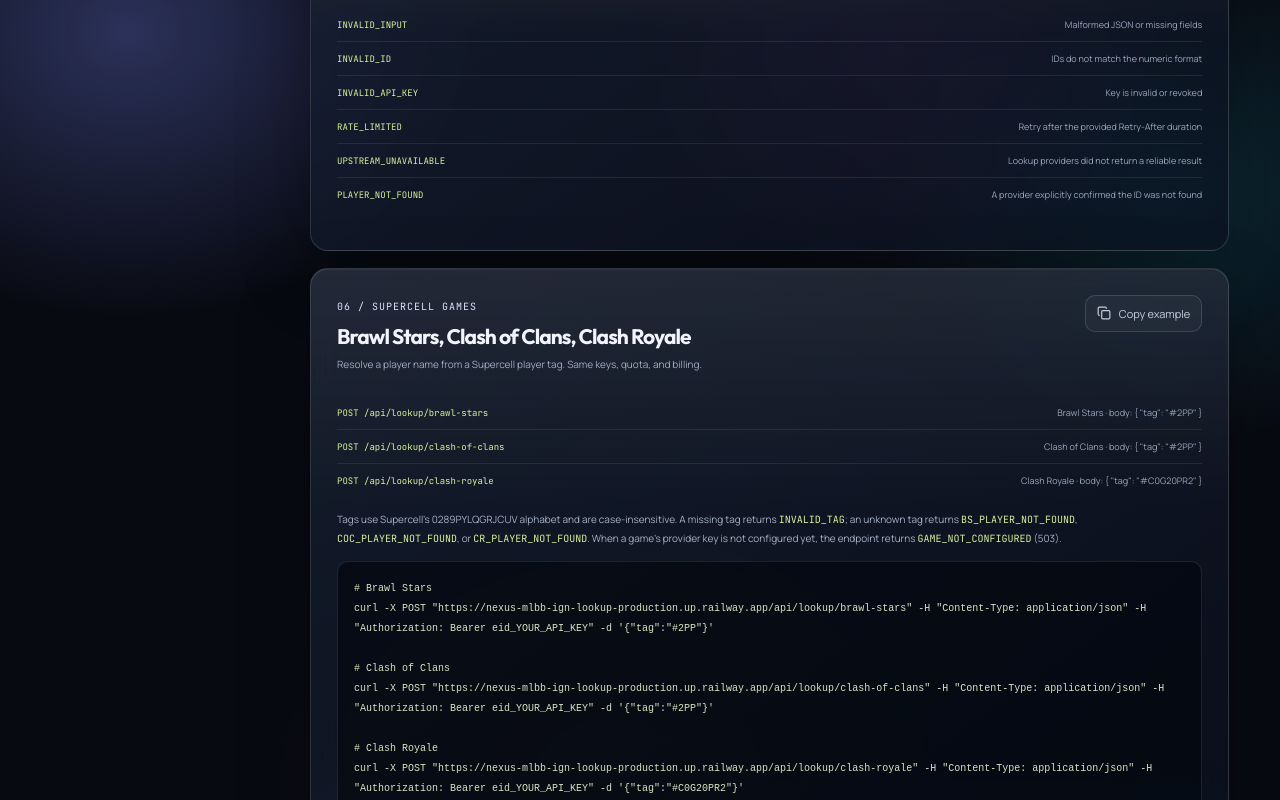
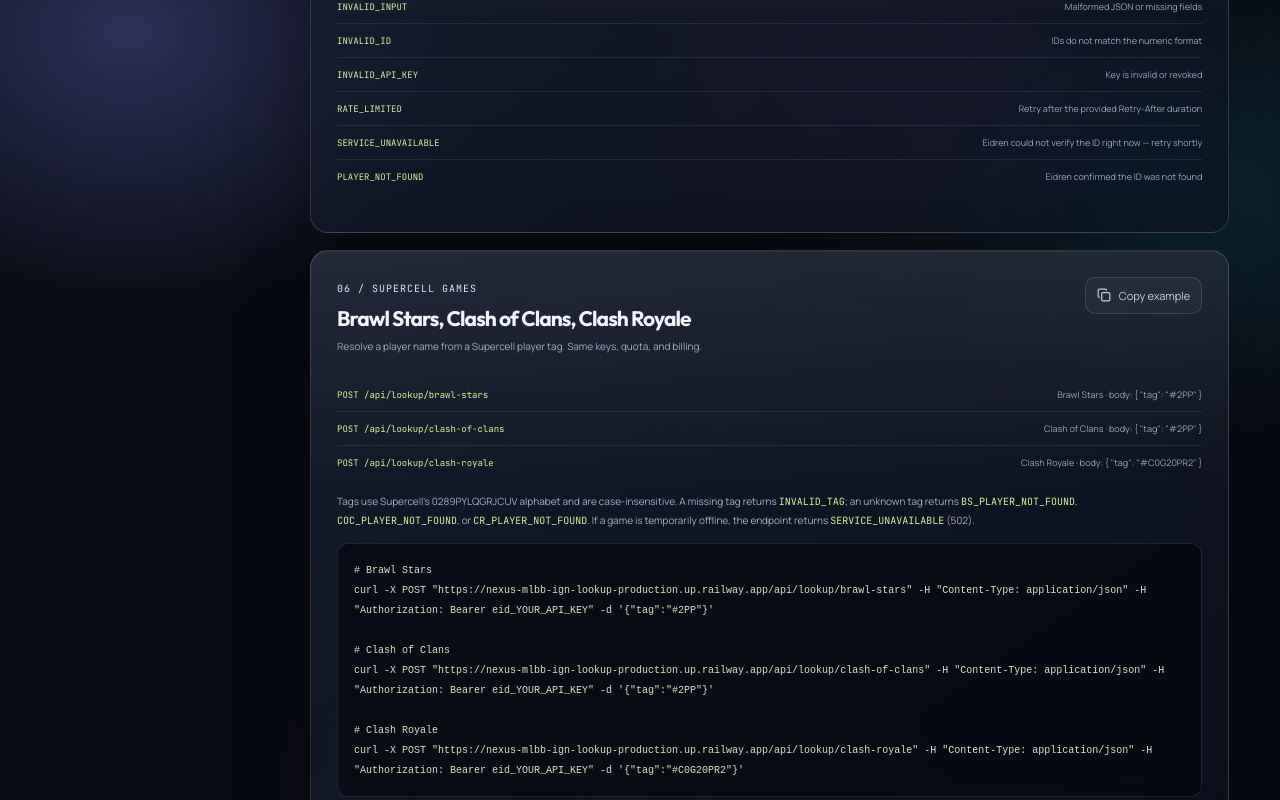
Before and after one commit to Vaelrixx/eidrencore-svg-mlbb-ign-lookup, a Next.js app: page /dashboard/docs in a window 1280 px wide. Shown: the part 1600-2400 px from the top of the page. Built offline with nearby package versions, Linux system fonts and the light colour scheme.

Commit message:
White-label all customer surfaces as the Eidren identity network

```diff
--- a/examples/typescript/supercell-lookups.ts
+++ b/examples/typescript/supercell-lookups.ts
@@ -69,7 +69,7 @@
   }
 }
 
-// 4. Bounded retry for transient failures (rate limits / upstream outages).
+// 4. Bounded retry for transient failures (rate limits / temporary outages).
 async function withRetry(
   game: SupercellGame,
   tag: string,
--- a/src/app/api/lookup/brawl-stars/route.ts
+++ b/src/app/api/lookup/brawl-stars/route.ts
@@ -12,6 +12,7 @@
   endpoint: "/api/lookup/brawl-stars",
   gameLabel: "Brawl Stars",
   tagExample: "#2PP",
+  publicSource: "eidren_brawl_stars",
   provider: "brawl_stars_official_api",
   logSource: "brawl_stars_official_api",
   notFoundCode: "BS_PLAYER_NOT_FOUND",
--- a/src/app/api/lookup/clash-of-clans/route.ts
+++ b/src/app/api/lookup/clash-of-clans/route.ts
@@ -12,6 +12,7 @@
   endpoint: "/api/lookup/clash-of-clans",
   gameLabel: "Clash of Clans",
   tagExample: "#2PP",
+  publicSource: "eidren_clash_of_clans",
   provider: "clash_of_clans_official_api",
   logSource: "clash_of_clans_official_api",
   notFoundCode: "COC_PLAYER_NOT_FOUND",
--- a/src/app/api/lookup/clash-royale/route.ts
+++ b/src/app/api/lookup/clash-royale/route.ts
@@ -12,6 +12,7 @@
   endpoint: "/api/lookup/clash-royale",
   gameLabel: "Clash Royale",
   tagExample: "#C0G20PR2",
+  publicSource: "eidren_clash_royale",
   provider: "clash_royale_official_api",
   logSource: "clash_royale_official_api",
   notFoundCode: "CR_PLAYER_NOT_FOUND",
--- a/src/app/api/lookup/game-route.ts
+++ b/src/app/api/lookup/game-route.ts
@@ -16,6 +16,8 @@
   gameLabel: string;
   /** Tag example shown in validation errors, e.g. "#2PP". */
   tagExample: string;
+  /** Customer-facing source label returned in success responses, e.g. "eidren_brawl_stars". */
+  publicSource: string;
   /** Provider label for telemetry, e.g. "brawl_stars_official_api". */
   provider: string;
   /** Log source label, e.g. "brawl_stars_official_api". */
@@ -69,6 +71,7 @@
 }
 
 function jsonSuccess(
+  config: GameLookupConfig,
   confirmed: Extract<LookupAttempt, { kind: "success" }>,
   tag: string,
   requestId: string,
@@ -79,7 +82,7 @@
       data: {
         nickname: confirmed.nickname,
         tag,
-        source: confirmed.source,
+        source: config.publicSource,
       },
     },
     {
@@ -225,7 +228,7 @@
         responseMs: Date.now() - requestStartedAt,
         source: config.logSource,
       });
-      return jsonSuccess(attempt, tag, requestId);
+      return jsonSuccess(config, attempt, tag, requestId);
     }
 
     if (attempt.kind === "not_found") {
@@ -246,9 +249,9 @@
       await recordDeveloperRequest({ ...developerAuth, endpoint: config.endpoint, requestId, status: 429, responseMs: Date.now() - requestStartedAt });
       return loggedError(
         config,
-        `The ${config.gameLabel} provider is rate-limiting requests. Try again shortly.`,
+        `Eidren is rate-limiting ${config.gameLabel} requests right now. Try again shortly.`,
         429,
-        "UPSTREAM_RATE_LIMIT",
+        "SERVICE_RATE_LIMIT",
         requestId,
         requestStartedAt,
         "rate_limited",
@@ -272,9 +275,9 @@
     await recordDeveloperRequest({ ...developerAuth, endpoint: config.endpoint, requestId, status: 502, responseMs: Date.now() - requestStartedAt });
     return loggedError(
       config,
-      `We couldn't verify this tag right now because the ${config.gameLabel} provider is unavailable. Please retry shortly.`,
+      `Eidren couldn't verify this ${config.gameLabel} tag right now. Please retry shortly.`,
       502,
-      "UPSTREAM_UNAVAILABLE",
+      "SERVICE_UNAVAILABLE",
       requestId,
       requestStartedAt,
       "upstream_error",
@@ -298,7 +301,7 @@
             method: "POST",
             body: { tag: config.tagExample },
           },
-          note: "Nickname lookup depends on the official game provider and its availability.",
+          note: "Nickname lookup is served by the Eidren identity network.",
         },
         { headers: { "Cache-Control": "no-store" } },
       );
--- a/src/app/api/lookup/route.ts
+++ b/src/app/api/lookup/route.ts
@@ -81,7 +81,7 @@
         playerId,
         zoneId,
         ...(confirmed.country ? { country: confirmed.country } : {}),
-        source: confirmed.source,
+        source: "eidren_mlbb",
       },
     },
     {
@@ -304,7 +304,7 @@
   if (attempts.every((attempt) => attempt.kind === "not_found")) {
     await recordDeveloperRequest({ ...developerAuth, requestId, status: 404, responseMs: Date.now() - requestStartedAt });
     return loggedError(
-      "No provider found an MLBB account for that Player ID and Zone ID.",
+      "No MLBB account was found for that Player ID and Zone ID.",
       404,
       "PLAYER_NOT_FOUND",
       requestId,
@@ -316,9 +316,9 @@
   if (attempts.every((attempt) => attempt.kind === "rate_limited")) {
     await recordDeveloperRequest({ ...developerAuth, requestId, status: 429, responseMs: Date.now() - requestStartedAt });
     return loggedError(
-      "All lookup providers are rate-limiting requests. Try again shortly.",
+      "Eidren is rate-limiting requests right now. Try again shortly.",
       429,
-      "UPSTREAM_RATE_LIMIT",
+      "SERVICE_RATE_LIMIT",
       requestId,
       requestStartedAt,
       "rate_limited",
@@ -327,9 +327,9 @@
 
   await recordDeveloperRequest({ ...developerAuth, requestId, status: 502, responseMs: Date.now() - requestStartedAt });
   return loggedError(
-    "We couldn't verify this ID right now because lookup providers are unavailable. Please retry shortly.",
+    "Eidren couldn't verify this ID right now. Please retry shortly.",
     502,
-    "UPSTREAM_UNAVAILABLE",
+    "SERVICE_UNAVAILABLE",
     requestId,
     requestStartedAt,
     "upstream_error",
@@ -360,7 +360,7 @@
           method: "POST",
           body: { playerId: "1114917746", zoneId: "13486" },
         },
-        note: "Nickname lookup depends on unofficial third-party providers and their availability.",
+        note: "Nickname lookup is served by the Eidren identity network.",
       },
       { headers: { "Cache-Control": "no-store" } },
     );
--- a/src/app/dashboard/docs/page.tsx
+++ b/src/app/dashboard/docs/page.tsx
@@ -56,16 +56,16 @@
     catch { setCopied("unavailable"); }
   }
   return <ConsoleFrame>
-    <section className="docs-hero-card"><div className="docs-hero-icon"><Code2 size={23}/></div><div><span className="platform-eyebrow">DEVELOPER DOCUMENTATION</span><h2>Ship your first lookup.</h2><p>Resolve an MLBB nickname from a Player ID and Zone ID. The response contract is stable; provider availability may vary because lookup sources are unofficial.</p><div className="docs-endpoint"><span className="http-method">POST</span><code>/api/lookup</code><button className="icon-button" aria-label="Copy API endpoint" onClick={() => void copy(baseUrl + "/api/lookup", "endpoint")}>{copied === "endpoint" ? <Check size={15}/> : <Copy size={15}/>}</button></div></div></section>
+    <section className="docs-hero-card"><div className="docs-hero-icon"><Code2 size={23}/></div><div><span className="platform-eyebrow">DEVELOPER DOCUMENTATION</span><h2>Ship your first lookup.</h2><p>Resolve an MLBB nickname from a Player ID and Zone ID. The response contract is stable; the Eidren network keeps lookups fast and reliable.</p><div className="docs-endpoint"><span className="http-method">POST</span><code>/api/lookup</code><button className="icon-button" aria-label="Copy API endpoint" onClick={() => void copy(baseUrl + "/api/lookup", "endpoint")}>{copied === "endpoint" ? <Check size={15}/> : <Copy size={15}/>}</button></div></div></section>
     <div className="docs-grid">
       <section className="console-panel"><div className="console-panel-heading"><div><span className="platform-eyebrow">01 / AUTHENTICATION</span><h2>Use your API key</h2><p>Generate a key in the API Keys section. Keep it on your server.</p></div><span className="console-big-icon"><ShieldCheck size={20}/></span></div><p className="docs-body">Pass the key as a bearer token in the <code>Authorization</code> header. Keys are shown once at creation and are stored as hashes. If a key is exposed, revoke it and create a replacement.</p><Link className="docs-inline-link" href="/dashboard/keys">Manage API keys <ExternalLink size={13}/></Link></section>
       <section className="console-panel"><div className="console-panel-heading"><div><span className="platform-eyebrow">02 / INPUT</span><h2>Required fields</h2><p>Send a JSON object with both identifiers.</p></div><span className="console-big-icon"><FileJson size={20}/></span></div><div className="docs-field-list"><div><code>playerId</code><span>String · 4–20 digits</span></div><div><code>zoneId</code><span>String · 1–10 digits</span></div></div><p className="docs-body">Identifiers are treated as strings to preserve exact values and leading zeroes. Do not send account passwords or session credentials.</p></section>
     </div>
     <section className="console-panel"><div className="console-panel-heading"><div><span className="platform-eyebrow">03 / QUICKSTART</span><h2>cURL</h2><p>Run from a trusted terminal. Replace the example IDs and API key.</p></div><button className="quiet-button" onClick={() => void copy(curlExample, "curl")}>{copied === "curl" ? <Check size={14}/> : <Copy size={14}/>} {copied === "curl" ? "Copied" : "Copy example"}</button></div><pre className="docs-code"><code>{curlExample}</code></pre></section>
     <section className="console-panel"><div className="console-panel-heading"><div><span className="platform-eyebrow">04 / NODE.JS</span><h2>Server-side JavaScript</h2><p>Keep your API key in a server environment variable, never in browser code.</p></div><button className="quiet-button" onClick={() => void copy(jsExample, "js")}>{copied === "js" ? <Check size={14}/> : <Copy size={14}/>} {copied === "js" ? "Copied" : "Copy example"}</button></div><pre className="docs-code"><code>{jsExample}</code></pre></section>
-    <section className="console-panel"><div className="console-panel-heading"><div><span className="platform-eyebrow">05 / RESPONSES</span><h2>Handle errors predictably</h2><p>All API errors return a stable error code and a request correlation ID when applicable.</p></div><span className="console-big-icon"><Terminal size={20}/></span></div><div className="docs-errors"><div><code>INVALID_INPUT</code><span>Malformed JSON or missing fields</span></div><div><code>INVALID_ID</code><span>IDs do not match the numeric format</span></div><div><code>INVALID_API_KEY</code><span>Key is invalid or revoked</span></div><div><code>RATE_LIMITED</code><span>Retry after the provided Retry-After duration</span></div><div><code>UPSTREAM_UNAVAILABLE</code><span>Lookup providers did not return a reliable result</span></div><div><code>PLAYER_NOT_FOUND</code><span>A provider explicitly confirmed the ID was not found</span></div></div></section>
-    <section className="console-panel"><div className="console-panel-heading"><div><span className="platform-eyebrow">06 / SUPERCELL GAMES</span><h2>Brawl Stars, Clash of Clans, Clash Royale</h2><p>Resolve a player name from a Supercell player tag. Same keys, quota, and billing.</p></div><button className="quiet-button" onClick={() => void copy(supercellCurlExample, "supercell")}>{copied === "supercell" ? <Check size={14}/> : <Copy size={14}/>} {copied === "supercell" ? "Copied" : "Copy example"}</button></div><div className="docs-field-list"><div><code>POST /api/lookup/brawl-stars</code><span>Brawl Stars · body: {"{ \"tag\": \"#2PP\" }"}</span></div><div><code>POST /api/lookup/clash-of-clans</code><span>Clash of Clans · body: {"{ \"tag\": \"#2PP\" }"}</span></div><div><code>POST /api/lookup/clash-royale</code><span>Clash Royale · body: {"{ \"tag\": \"#C0G20PR2\" }"}</span></div></div><p className="docs-body">Tags use Supercell&apos;s 0289PYLQGRJCUV alphabet and are case-insensitive. A missing tag returns <code>INVALID_TAG</code>; an unknown tag returns <code>BS_PLAYER_NOT_FOUND</code>, <code>COC_PLAYER_NOT_FOUND</code>, or <code>CR_PLAYER_NOT_FOUND</code>. When a game&apos;s provider key is not configured yet, the endpoint returns <code>GAME_NOT_CONFIGURED</code> (503).</p><pre className="docs-code"><code>{supercellCurlExample}</code></pre></section>
+    <section className="console-panel"><div className="console-panel-heading"><div><span className="platform-eyebrow">05 / RESPONSES</span><h2>Handle errors predictably</h2><p>All API errors return a stable error code and a request correlation ID when applicable.</p></div><span className="console-big-icon"><Terminal size={20}/></span></div><div className="docs-errors"><div><code>INVALID_INPUT</code><span>Malformed JSON or missing fields</span></div><div><code>INVALID_ID</code><span>IDs do not match the numeric format</span></div><div><code>INVALID_API_KEY</code><span>Key is invalid or revoked</span></div><div><code>RATE_LIMITED</code><span>Retry after the provided Retry-After duration</span></div><div><code>SERVICE_UNAVAILABLE</code><span>Eidren could not verify the ID right now — retry shortly</span></div><div><code>PLAYER_NOT_FOUND</code><span>Eidren confirmed the ID was not found</span></div></div></section>
+    <section className="console-panel"><div className="console-panel-heading"><div><span className="platform-eyebrow">06 / SUPERCELL GAMES</span><h2>Brawl Stars, Clash of Clans, Clash Royale</h2><p>Resolve a player name from a Supercell player tag. Same keys, quota, and billing.</p></div><button className="quiet-button" onClick={() => void copy(supercellCurlExample, "supercell")}>{copied === "supercell" ? <Check size={14}/> : <Copy size={14}/>} {copied === "supercell" ? "Copied" : "Copy example"}</button></div><div className="docs-field-list"><div><code>POST /api/lookup/brawl-stars</code><span>Brawl Stars · body: {"{ \"tag\": \"#2PP\" }"}</span></div><div><code>POST /api/lookup/clash-of-clans</code><span>Clash of Clans · body: {"{ \"tag\": \"#2PP\" }"}</span></div><div><code>POST /api/lookup/clash-royale</code><span>Clash Royale · body: {"{ \"tag\": \"#C0G20PR2\" }"}</span></div></div><p className="docs-body">Tags use Supercell&apos;s 0289PYLQGRJCUV alphabet and are case-insensitive. A missing tag returns <code>INVALID_TAG</code>; an unknown tag returns <code>BS_PLAYER_NOT_FOUND</code>, <code>COC_PLAYER_NOT_FOUND</code>, or <code>CR_PLAYER_NOT_FOUND</code>. If a game is temporarily offline, the endpoint returns <code>SERVICE_UNAVAILABLE</code> (502).</p><pre className="docs-code"><code>{supercellCurlExample}</code></pre></section>
     <section className="console-panel"><div className="console-panel-heading"><div><span className="platform-eyebrow">07 / TYPESCRIPT</span><h2>Typed client for all three games</h2><p>Copy <code>examples/typescript/eidren-client.ts</code> from the repo. No dependencies, Node 18+.</p></div><button className="quiet-button" onClick={() => void copy(supercellTsExample, "supercell-ts")}>{copied === "supercell-ts" ? <Check size={14}/> : <Copy size={14}/>} {copied === "supercell-ts" ? "Copied" : "Copy example"}</button></div><pre className="docs-code"><code>{supercellTsExample}</code></pre><p className="docs-body">The client throws <code>EidrenApiError</code> with <code>status</code>, <code>code</code>, <code>requestId</code>, and <code>retryAfterSeconds</code>. Check <code>error.retryable</code> before retrying: not-found and invalid-tag errors never are. Full runnable examples live in <code>examples/typescript/</code> (game picker, error handling, bounded retry, Next.js route).</p></section>
-    <section className="console-callout"><ShieldCheck size={19}/><div><strong>Unofficial community API</strong><p>Eidren is not affiliated with Moonton or Supercell. Third-party lookup providers may change, rate-limit, or become unavailable. Provider outages are not treated as proof that an account does not exist.</p></div></section>
+    <section className="console-callout"><ShieldCheck size={19}/><div><strong>Independent identity network</strong><p>Eidren is not affiliated with Moonton or Supercell. Temporary outages are never treated as proof that an account does not exist.</p></div></section>
   </ConsoleFrame>;
 }
--- a/src/app/page.tsx
+++ b/src/app/page.tsx
@@ -23,7 +23,7 @@
 const faqs = [
   { q: "Do I need an account?", a: "Yes. Every lookup runs on your Eidren account, either from the console playground or with an API key. Sign-up is free and takes a minute." },
   { q: "What counts as a request?", a: "Each lookup call counts once against your monthly allowance, whether it comes from the playground or from your API key." },
-  { q: "Is this official?", a: "No. Eidren is a community tool and is not affiliated with Moonton. Lookups rely on third-party providers, so we clearly separate a confirmed not-found from a temporary outage." },
+  { q: "Is this official?", a: "No. Eidren is an independent identity platform and is not affiliated with Moonton, Supercell, or any game publisher. Our network clearly separates a confirmed not-found from a temporary outage." },
   { q: "Which games are supported?", a: "Mobile Legends, Brawl Stars, Clash of Clans, and Clash Royale are live today. Free Fire, PUBG Mobile and Call of Duty: Mobile are planned and will ship on the same keys and billing." },
 ];
 
@@ -140,7 +140,7 @@
         <div className="x-dev-copy">
           <span className="x-eyebrow">FOR DEVELOPERS</span>
           <h2 id="dev-title">One request. One honest answer.</h2>
-          <p>A confirmed not-found is never mixed up with the provider being unavailable, so your users are never told a real account is invalid.</p>
+          <p>A confirmed not-found is never mixed up with a temporary outage, so your users are never told a real account is invalid.</p>
           <div className="lp-cta"><Link href="/dashboard/docs" className="x-submit lp-cta-main">Read the API reference <ArrowRight size={17} /></Link></div>
         </div>
         <pre className="x-code" aria-label="Example request"><code>{`curl -X POST /api/lookup \\
--- a/src/components/player-lookup-tool.tsx
+++ b/src/components/player-lookup-tool.tsx
@@ -108,7 +108,7 @@
             </div>
           </div>
           <div className="x-tags"><span>Mobile Legends</span><span>Zone-aware</span></div>
-          {result && <p className="x-card-foot">Nickname returned by the upstream account-validation response.</p>}
+          {result && <p className="x-card-foot">Identity resolved by the Eidren network.</p>}
         </article>
 
         <div className="pg-panel">
```
Also changed, not shown: examples/typescript/eidren-client.ts (+5 -5 lines), examples/typescript/README.md, 4 other files (tests, documents, lock files or other folders).
